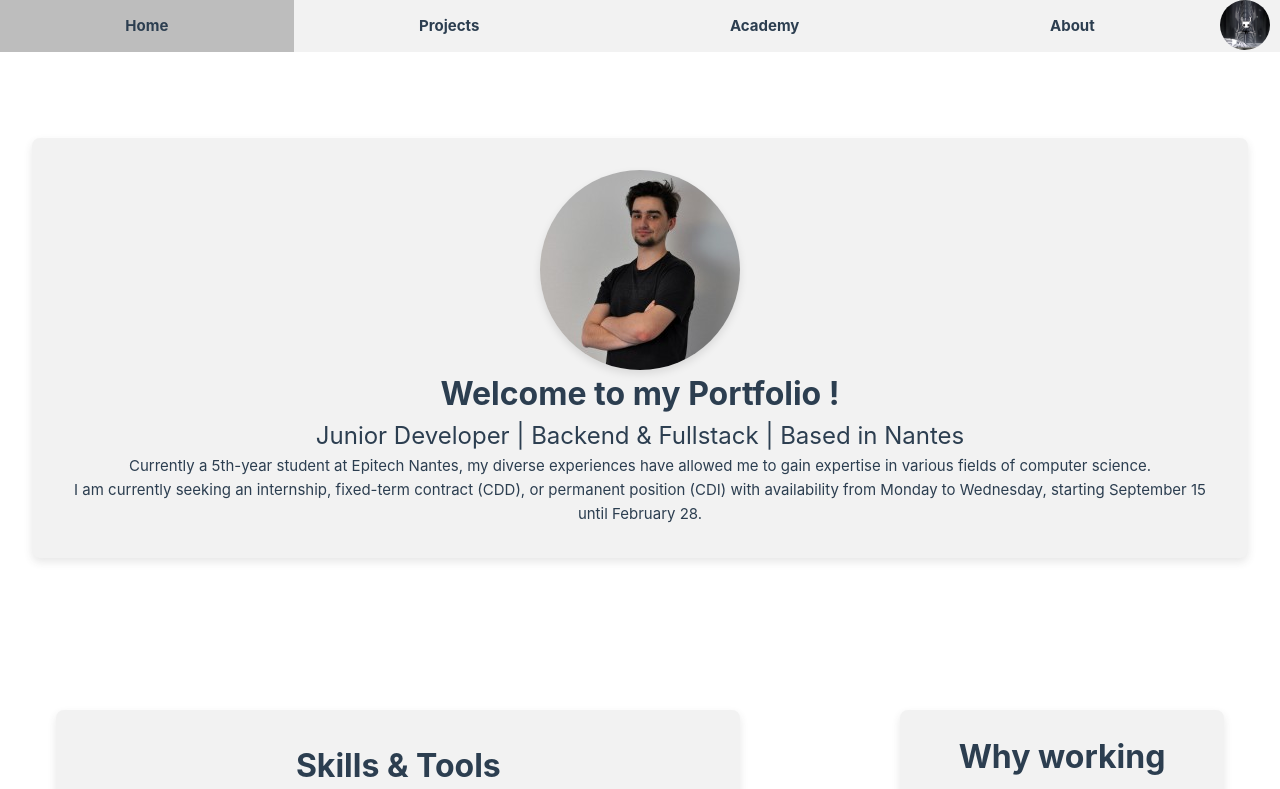
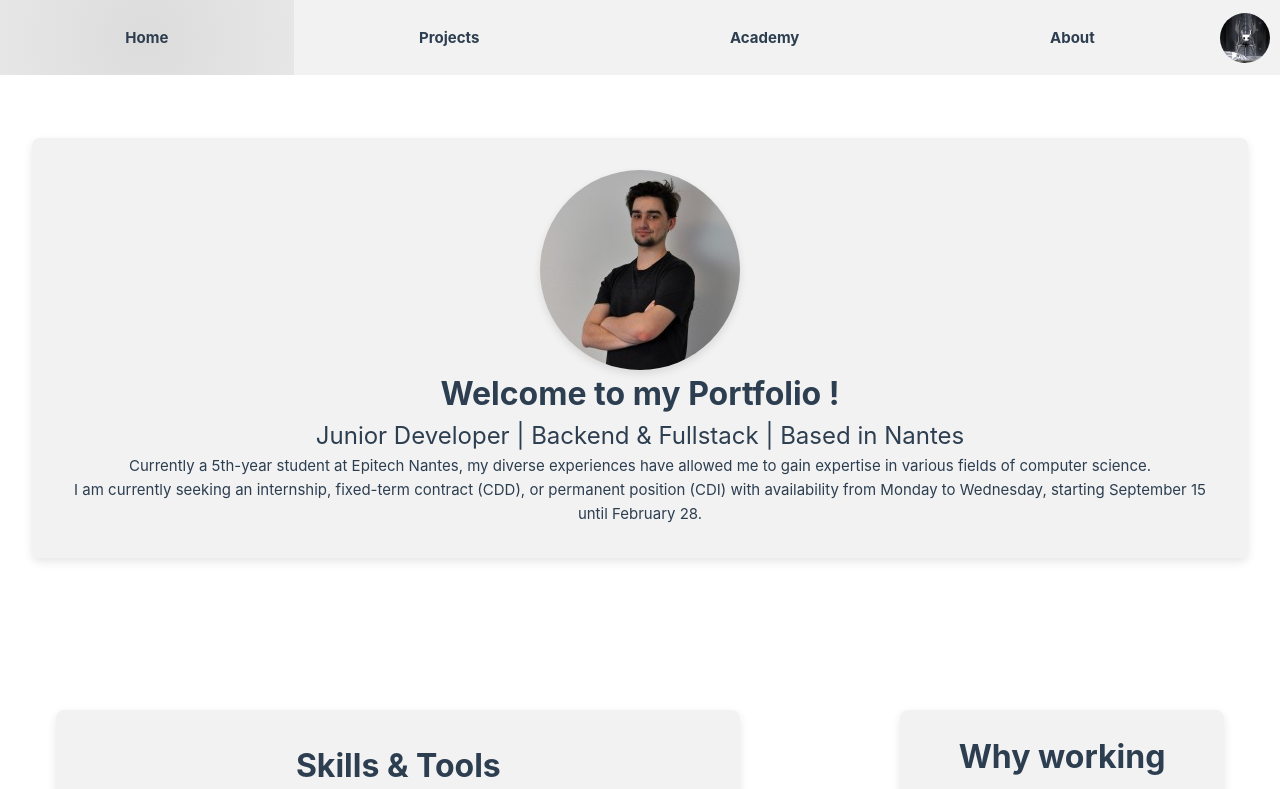
Before and after one commit to Benjicatch/Portfolio, a Vue app: page / in a window 1280 px wide. Shown: the top 789 px of the page. Built offline with nearby package versions, Linux system fonts and the light colour scheme.

Commit message:
feat: upgrade topbar

```diff
--- a/src/components/NavBar.vue
+++ b/src/components/NavBar.vue
@@ -9,24 +9,27 @@
         <a class="nav-item" href="projects">Projects</a>
         <a class="nav-item" href="academy">Academy</a>
         <a class="nav-item" href="about">About</a>
-        <img class="img" src="../assets/king.png" alt="logo" />
       </ul>
     </nav>
+    <img class="img" src="../assets/king.png" alt="logo" />
   </div>
 </template>
 
 <style scoped>
 @import "../assets/base.css";
 div {
-  position: absolute;
+  position: fixed;
   top: 0;
   left: 0;
   width: 100%;
   z-index: 1000;
+  display: flex;
+  justify-content: center;
+  align-items: center;
+  background-color: var(--color-background-mute);
 }
 
 .navbar {
-  background-color: var(--color-background-mute);
   overflow: hidden;
   flex: 1;
 }
@@ -43,13 +46,30 @@ div {
   display: block;
   color: var(--color-heading);
   text-align: center;
-  padding: 14px 16px;
+  padding: 1.6rem 1rem;
   text-decoration: none;
   flex-grow: 1;
+  position: relative;
+  overflow: hidden;
+}
+
+.nav-item::before {
+  content: "";
+  position: absolute;
+  top: 50%;
+  left: 50%;
+  width: 300%;
+  height: 300%;
+  background: radial-gradient(circle, var(--color-border) 0%, transparent 70%);
+  transform: translate(-50%, -50%) scale(0);
+  transition: transform 0.4s ease-out;
+}
+
+.nav-item:hover::before {
+  transform: translate(-50%, -50%) scale(1);
 }
 
 .nav-item:hover {
-  background-color: var(--color-border-hover);
   color: var(--color-heading);
 }
 
```
